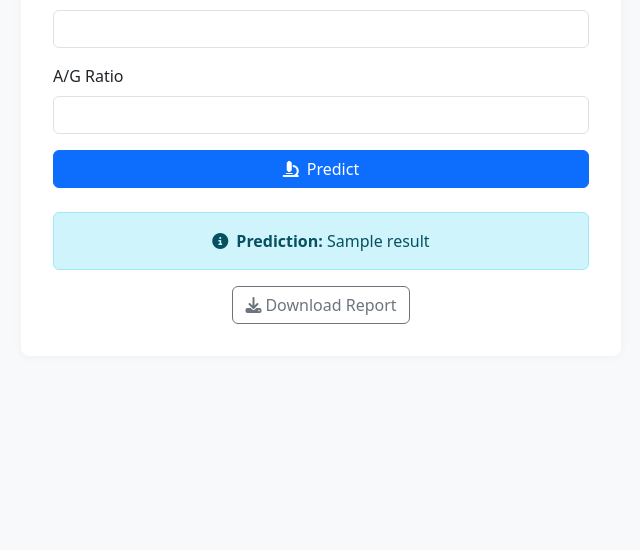
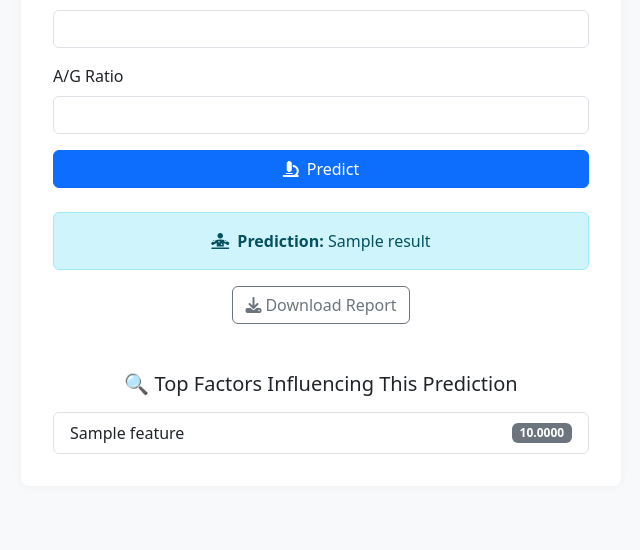
Before and after one commit to mohammedakmal-dev/liver-cirrhosis-predictor, a Flask app: template templates/index.html in a window 1280 px wide. Shown: the part 948-1498 px from the top of the page, without its empty margins (319-959 px from the left). Before the commit the page ends 1272 px from the top, so only its background shows below. Run offline with Flask 3, Linux system fonts and the light colour scheme; the template is opened without the code that fills it: most values are stand-ins (such as "Sample title", 1, 10 or a date in 2020); parts of the project's set-up code (start-up, migrations or seed data) failed here and were passed over.

Commit message:
Display SHAP feature impacts on prediction page

```diff
--- a/templates/index.html
+++ b/templates/index.html
@@ -59,28 +59,32 @@
         </form>
 
         {% if result %}
-            {% if result == "Low Risk" %}
-                <div class="alert alert-success mt-4 text-center fade-in">
-                    <i class="fas fa-heartbeat me-2"></i><strong>Prediction:</strong> {{ result }}
+            <div class="mt-4 text-center fade-in">
+                <div class="alert
+                    {% if 'High Risk' in result %} alert-danger
+                    {% elif 'Moderate Risk' in result %} alert-warning
+                    {% elif 'Low Risk' in result %} alert-success
+                    {% else %} alert-info
+                    {% endif %}">
+                    <i class="fas fa-diagnoses me-2"></i><strong>Prediction:</strong> {{ result }}
                 </div>
-            {% elif result == "Moderate Risk" %}
-                <div class="alert alert-warning mt-4 text-center fade-in">
-                    <i class="fas fa-exclamation-circle me-2"></i><strong>Prediction:</strong> {{ result }}
-                </div>
-            {% elif result == "High Risk" %}
-                <div class="alert alert-danger mt-4 text-center fade-in">
-                    <i class="fas fa-skull-crossbones me-2"></i><strong>Prediction:</strong> {{ result }}
-                </div>
-            {% else %}
-                <div class="alert alert-info mt-4 text-center fade-in">
-                    <i class="fas fa-info-circle me-2"></i><strong>Prediction:</strong> {{ result }}
-                </div>
-            {% endif %}
-
-            <div class="text-center mt-3 fade-in">
                 <a href="{{ url_for('download_report') }}" class="btn btn-outline-secondary">
                     <i class="fas fa-download me-1"></i>Download Report
                 </a>
+            </div>
+        {% endif %}
+
+        {% if explanation %}
+            <div class="mt-5 fade-in">
+                <h5 class="text-center">🔍 Top Factors Influencing This Prediction</h5>
+                <ul class="list-group mt-3">
+                    {% for feature, impact in explanation.items() %}
+                        <li class="list-group-item d-flex justify-content-between align-items-center">
+                            {{ feature }}
+                            <span class="badge bg-secondary">{{ "%.4f"|format(impact) }}</span>
+                        </li>
+                    {% endfor %}
+                </ul>
             </div>
         {% endif %}
     </div>
```
